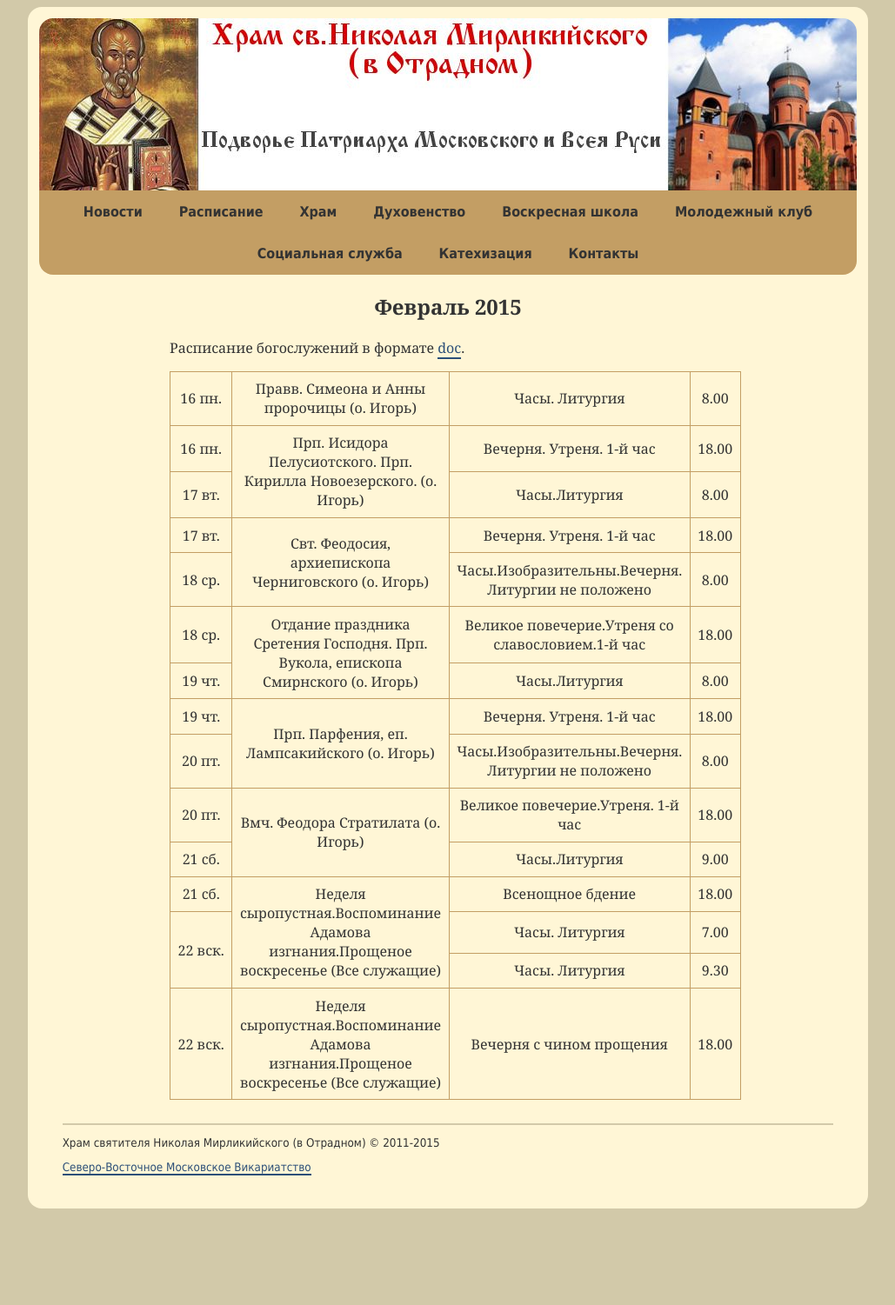
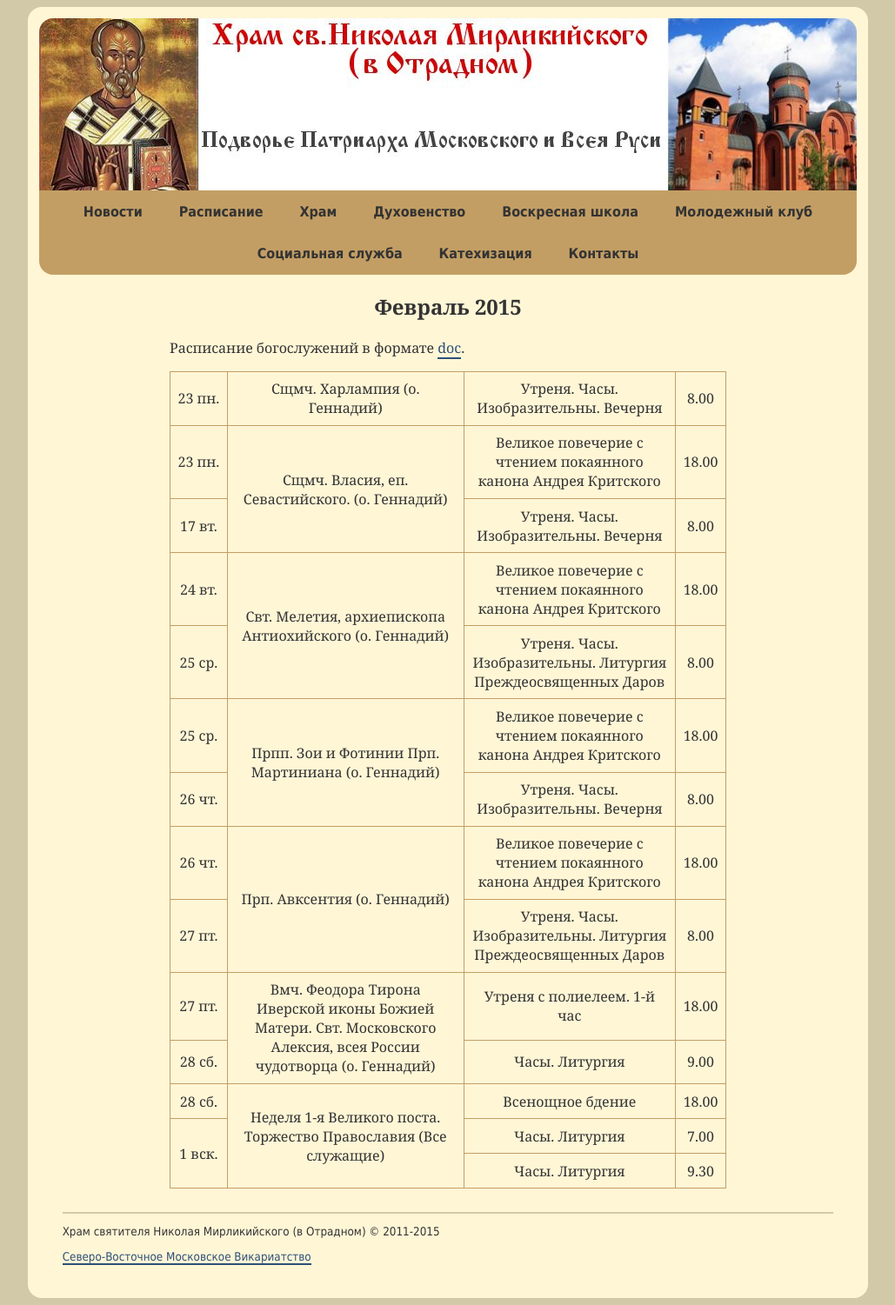
Before and after one commit to hramotradnoe/hramotradnoe.github.io, a Jekyll site: the page built from schedule/index.html, in a window 1280 px wide. Shown: the whole page at 87% size, without its empty margins (125-1154 px from the left). Built offline with Jekyll 4.4.1, drawn with Linux system fonts in a browser that asks for light colours; before the commit the page ends 1398 px from its top, so only the background shows below that.

Commit message:
сохранены изменения в расписании на февраль

```diff
--- a/_data/schedule.yml
+++ b/_data/schedule.yml
@@ -1,66 +1,59 @@
-period: Декабрь 2014 - Январь 2015
-link: https://docs.google.com/document/d/13yASyJdYHNgL5cfZJeEM1HtFWD7qhlx_c691ZjuDGuM/
 period: Февраль 2015
 link: https://docs.google.com/document/d/1MvED2JQE8cBzEIW7TxaToMrGTjFcJtZj9ZzM6vMYarU/edit?pli=1
 timetable:
-  - description : "Правв. Симеона и Анны пророчицы (о. Игорь)"
+  - description : "Сщмч. Харлампия (о. Геннадий)"
     services    :
-      - day   : 16&nbsp;пн.
+      - day   : 23&nbsp;пн.
         time  : '8.00'
-        title : Часы. Литургия
-  - description : "Прп. Исидора Пелусиотского. Прп. Кирилла Новоезерского. (о. Игорь)"
+        title : Утреня. Часы.  Изобразительны. Вечерня
+  - description : "Сщмч. Власия, еп. Севастийского. (о. Геннадий)"
     services    :
-      - day   : 16&nbsp;пн.
+      - day   : 23&nbsp;пн.
         time  : '18.00'
-        title : Вечерня. Утреня. 1-й час
+        title : Великое повечерие с чтением покаянного канона Андрея Критского
       - day   : 17&nbsp;вт.
         time  : '8.00'
-        title : Часы.Литургия
-  - description : "Свт. Феодосия, архиепископа Черниговского (о. Игорь)"
+        title : Утреня. Часы.  Изобразительны. Вечерня
+  - description : "Свт. Мелетия, архиепископа Антиохийского (о. Геннадий)"
     services    :
-      - day   : 17&nbsp;вт.
+      - day   : 24&nbsp;вт.
         time  : '18.00'
-        title : Вечерня. Утреня. 1-й час
-      - day   : 18&nbsp;ср.
+        title : Великое повечерие с чтением покаянного канона Андрея Критского
+      - day   : 25&nbsp;ср.
         time  : '8.00'
-        title : Часы.Изобразительны.Вечерня. Литургии не положено
-  - description : "Отдание праздника Сретения Господня. Прп. Вукола, епископа Смирнского (о. Игорь)"
+        title : Утреня. Часы.  Изобразительны. Литургия Преждеосвященных Даров
+  - description : "Прпп. Зои и Фотинии Прп. Мартиниана (о. Геннадий)"
     services    :
-      - day   : 18&nbsp;ср.
+      - day   : 25&nbsp;ср.
         time  : '18.00'
-        title : Великое повечерие.Утреня со славословием.1-й час
-      - day   : 19&nbsp;чт.
+        title : Великое повечерие с чтением покаянного канона Андрея Критского
+      - day   : 26&nbsp;чт.
         time  : '8.00'
-        title : Часы.Литургия
-  - description : "Прп. Парфения, еп. Лампсакийского (о. Игорь)"
+        title : Утреня. Часы.  Изобразительны. Вечерня
+  - description : "Прп. Авксентия (о. Геннадий)"
     services    :
-      - day   : 19&nbsp;чт.
+      - day   : 26&nbsp;чт.
         time  : '18.00'
-        title : Вечерня. Утреня. 1-й час
-      - day   : 20&nbsp;пт.
+        title : Великое повечерие с чтением покаянного канона Андрея Критского
+      - day   : 27&nbsp;пт.
         time  : '8.00'
-        title : Часы.Изобразительны.Вечерня. Литургии не положено
-  - description : "Вмч. Феодора Стратилата (о. Игорь)"
+        title : Утреня. Часы.  Изобразительны. Литургия Преждеосвященных Даров
+  - description : "Вмч. Феодора Тирона Иверской иконы Божией Матери. Свт. Московского Алексия, всея России чудотворца (о. Геннадий)"
     services    :
-      - day   : 20&nbsp;пт.
+      - day   : 27&nbsp;пт.
         time  : '18.00'
-        title : Великое повечерие.Утреня. 1-й час
-      - day   : 21&nbsp;сб.
+        title : Утреня с полиелеем. 1-й час
+      - day   : 28&nbsp;сб.
         time  : '9.00'
-        title : Часы.Литургия
-  - description : "Неделя сыропустная.Воспоминание Адамова изгнания.Прощеное воскресенье (Все служащие)"
+        title : Часы. Литургия
+  - description : "Неделя 1-я Великого поста. Торжество Православия (Все служащие)"
     services    :
-      - day   : 21&nbsp;сб.
+      - day   : 28&nbsp;сб.
         time  : '18.00'
         title : Всенощное бдение
-      - day   : 22&nbsp;вск.
+      - day   : 1&nbsp;вск.
         time  : '7.00'
         title : Часы. Литургия
-      - day   : 22&nbsp;вск.
+      - day   : 1&nbsp;вск.
         time  : '9.30'
         title : Часы. Литургия
-  - description : "Неделя сыропустная.Воспоминание Адамова изгнания.Прощеное воскресенье (Все служащие)"
-    services    :
-      - day   : 22&nbsp;вск.
-        time  : '18.00'
-        title : Вечерня с чином прощения
```
